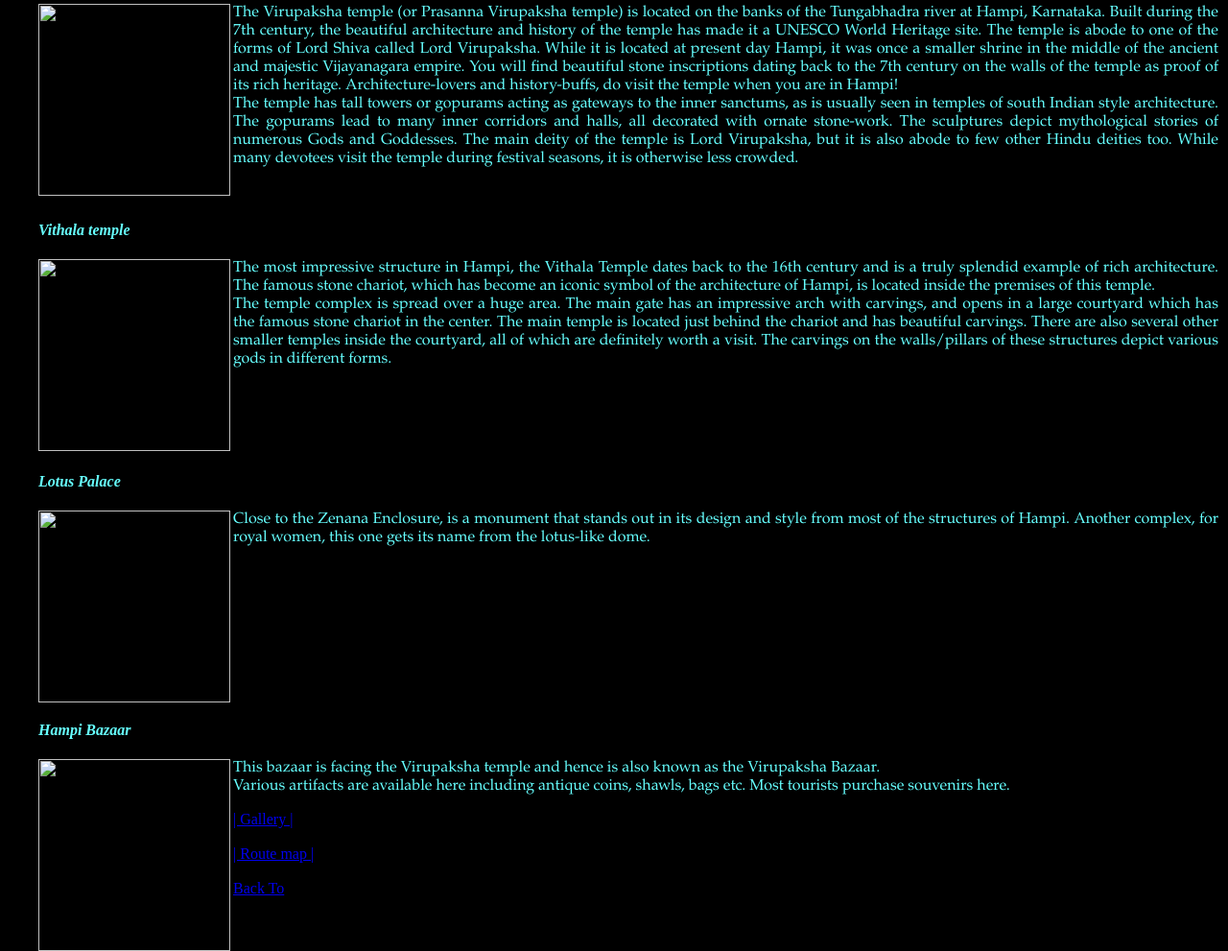
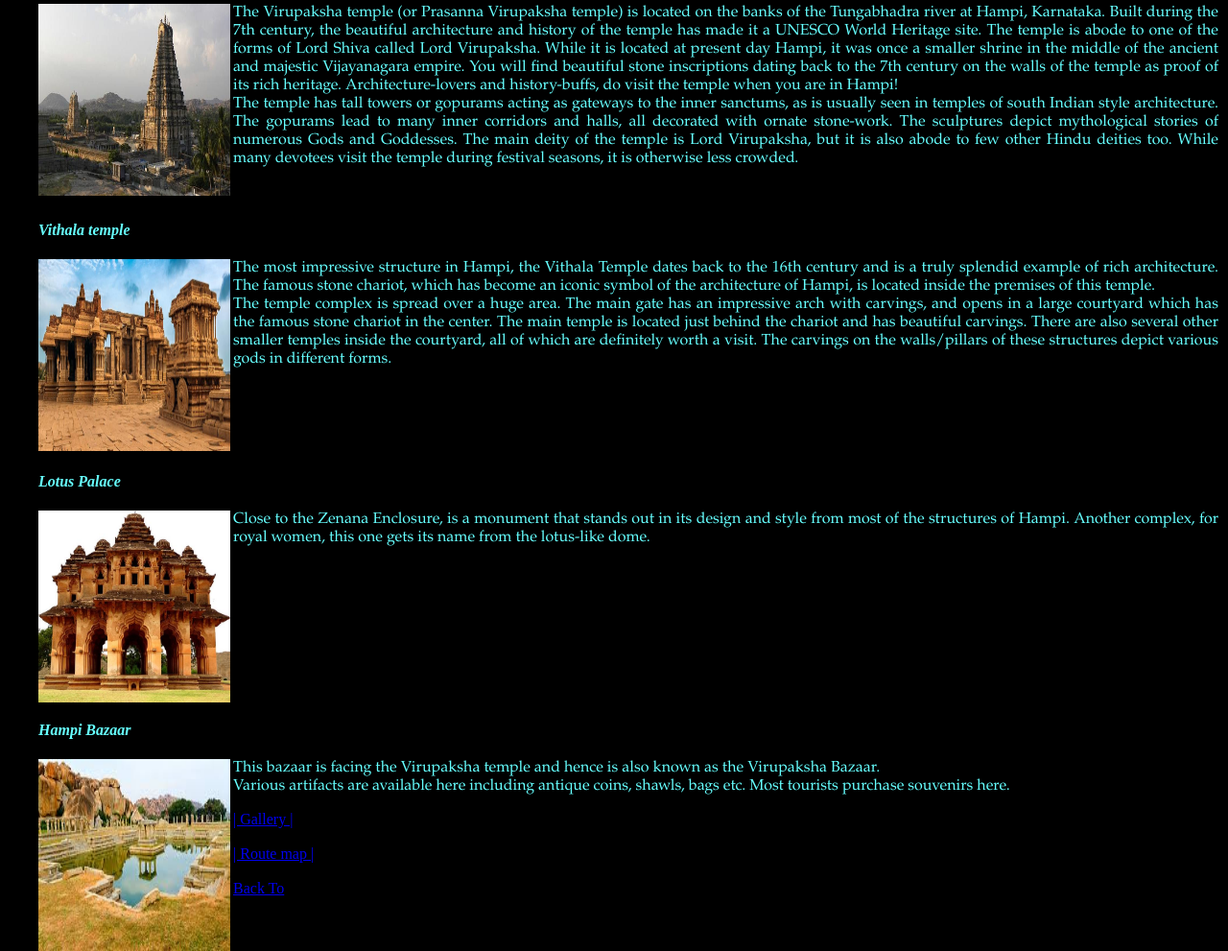
Before and after one commit to JayashreeTD/Static-Project, a plain HTML site: page Humpi.html in a window 1280 px wide. Shown: the part 865-1856 px from the top of the page at 96% size. Drawn offline with Linux system fonts and the light colour scheme.

Commit message:
Update Humpi.html

```diff
--- a/Humpi.html
+++ b/Humpi.html
@@ -40,24 +40,24 @@
 
 <h2>Places in Hampi</h1>
 <h4><i>Virupaksha temple</i></h4>
-<img src="images/xvirupaksha-temple-hampi.jpg.pagespeed.ic.G4feABA4ep virupaksha hampi.jpg" height="200" width="200" align="left"/>
+<img src="xvirupaksha-temple-hampi.jpg.pagespeed.ic.G4feABA4ep virupaksha hampi.jpg" height="200" width="200" align="left"/>
 <p>
 The Virupaksha temple (or Prasanna Virupaksha temple) is located on the banks of the Tungabhadra river at Hampi, Karnataka. Built during the 7th century, the beautiful architecture and history of the temple has made it a UNESCO World Heritage site. The temple is abode to one of the forms of Lord Shiva called Lord Virupaksha. While it is located at present day Hampi, it was once a smaller shrine in the middle of the ancient and majestic Vijayanagara empire. You will find beautiful stone inscriptions dating back to the 7th century on the walls of the temple as proof of its rich heritage. Architecture-lovers and history-buffs, do visit the temple when you are in Hampi!<br/>
 The temple has tall towers or gopurams acting as gateways to the inner sanctums, as is usually seen in temples of south Indian style architecture. The gopurams lead to many inner corridors and halls, all decorated with ornate stone-work. The sculptures depict mythological stories of numerous Gods and Goddesses. The main deity of the temple is Lord Virupaksha, but it is also abode to few other Hindu deities too. While many devotees visit the temple during festival seasons, it is otherwise less crowded.</p><br/>
 
 <h4><i>Vithala temple</i></h4>
-<img src="images/Vijaya_Vittala_Temple hampi.jpg" height="200" width="200" align="left"/>
+<img src="Vijaya_Vittala_Temple hampi.jpg" height="200" width="200" align="left"/>
 <p>
 The most impressive structure in Hampi, the Vithala Temple dates back to the 16th century and is a truly splendid example of rich architecture. The famous stone chariot, which has become an iconic symbol of the architecture of Hampi, is located inside the premises of this temple.<br/>
 The temple complex is spread over a huge area. The main gate has an impressive arch with carvings, and opens in a large courtyard which has the famous stone chariot in the center. The main temple is located just behind the chariot and has beautiful carvings. There are also several other smaller temples inside the courtyard, all of which are definitely worth a visit. The carvings on the walls/pillars of these structures depict various gods in different forms.</p><br/><br/><br/><br/>
 
 <h4><i>Lotus Palace</i></h4>
-<img src="images/x800px-Lotus_Mahal_Pavilion_at_Hampi.jpg.pagespeed.ic.3zdhtLSQSF hami loutus.jpg" height="200" width="200" align="left"/>
+<img src="x800px-Lotus_Mahal_Pavilion_at_Hampi.jpg.pagespeed.ic.3zdhtLSQSF hami loutus.jpg" height="200" width="200" align="left"/>
 <p>
 Close to the Zenana Enclosure, is a monument that stands out in its design and style from most of the structures of Hampi. Another complex, for royal women, this one gets its name from the lotus-like dome.</p><br/><br/><br/><br/><br/><br/><br/><br/>
 
 <h4><i>Hampi Bazaar</i></h4>
-<img src="images/download (10) hampi bazzar.jpg" height="200" width="200" align="left">
+<img src="download (10) hampi bazzar.jpg" height="200" width="200" align="left">
 <p>
 This bazaar is facing the Virupaksha temple and hence is also known as the Virupaksha Bazaar.<br/>
 Various artifacts are available here including antique coins, shawls, bags etc. Most tourists purchase souvenirs here.</p>
```
